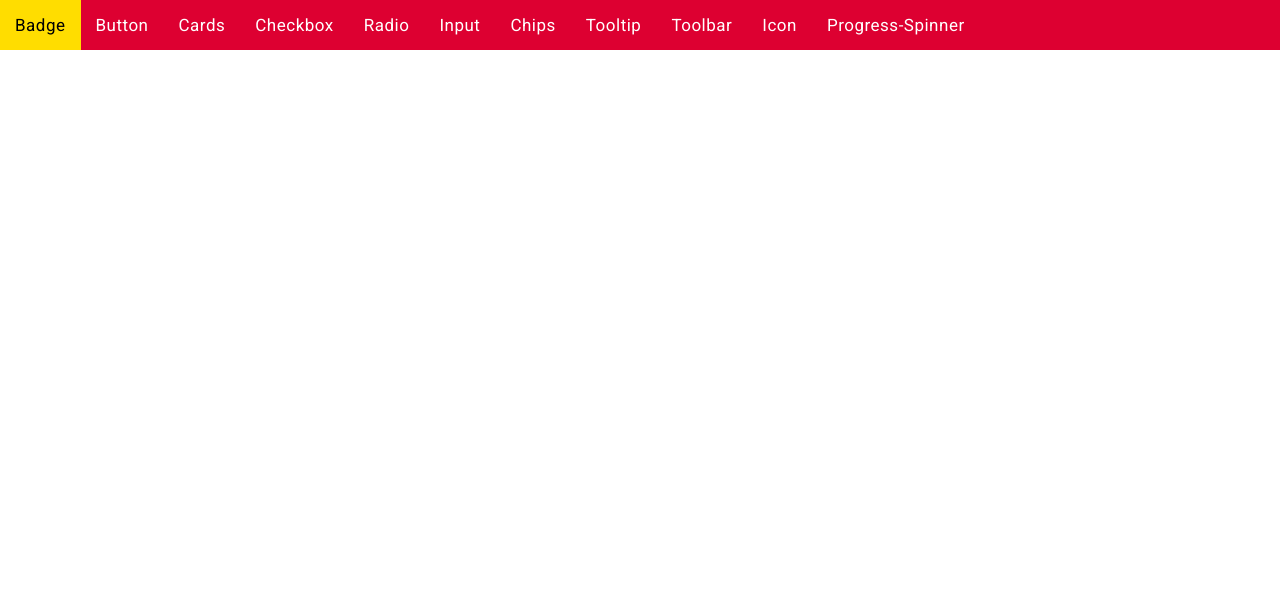
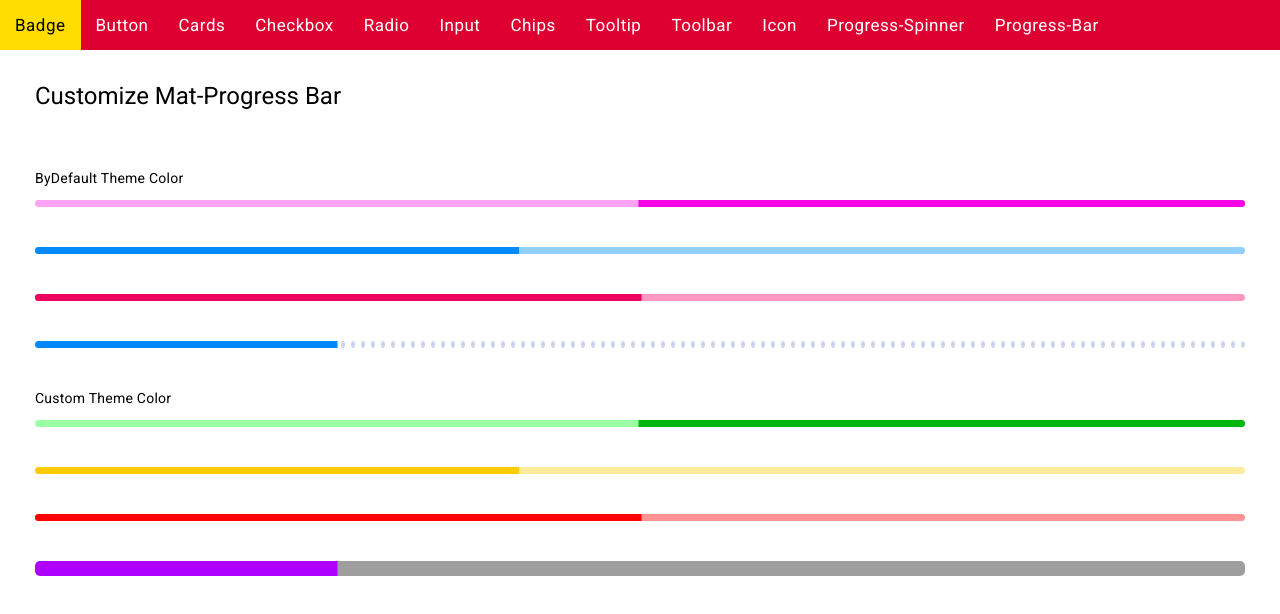
Before and after one commit to Haresh-thumar/Angular-Material-v15-Customize, an Angular app: page /progress-bar in a window 1280 px wide. Before the commit this address led to /. Shown: the top 614 px of the page. Built offline with nearby package versions, Linux system fonts and the light colour scheme; grey boxes are pictures that could not be loaded.

Commit message:
progress-bar

```diff
--- a/src/app/app-routing.module.ts
+++ b/src/app/app-routing.module.ts
@@ -11,6 +11,7 @@ import { MatTooltipComponent } from './mat-tooltip/mat-tooltip.component';
 import { ToolbarComponent } from './toolbar/toolbar.component';
 import { IconComponent } from './icon/icon.component';
 import { ProgressSpinnerComponent } from './progress-spinner/progress-spinner.component';
+import { ProgressBarComponent } from './progress-bar/progress-bar.component';
 
 const routes: Routes = [
   { path: 'badge', component: BadgeComponent },
@@ -24,6 +25,7 @@ const routes: Routes = [
   { path: 'toolbar', component: ToolbarComponent },
   { path: 'icon', component: IconComponent },
   { path: 'progress-spinner', component: ProgressSpinnerComponent },
+  { path: 'progress-bar', component: ProgressBarComponent },
 ];
 
 @NgModule({
--- a/src/app/app.component.html
+++ b/src/app/app.component.html
@@ -11,6 +11,7 @@
     <li><a routerLink="toolbar" routerLinkActive="active">Toolbar</a></li>
     <li><a routerLink="icon" routerLinkActive="active">Icon</a></li>
     <li><a routerLink="progress-spinner" routerLinkActive="active">Progress-Spinner</a></li>
+    <li><a routerLink="progress-bar" routerLinkActive="active">Progress-Bar</a></li>
   </ul>
 </section>
 
--- a/src/app/app.module.ts
+++ b/src/app/app.module.ts
@@ -30,6 +30,8 @@ import { MatToolbarModule } from '@angular/material/toolbar';
 import { IconComponent } from './icon/icon.component';
 import { ProgressSpinnerComponent } from './progress-spinner/progress-spinner.component';
 import { MatProgressSpinnerModule } from '@angular/material/progress-spinner';
+import { ProgressBarComponent } from './progress-bar/progress-bar.component';
+import { MatProgressBarModule } from '@angular/material/progress-bar';
 
 
 @NgModule({
@@ -46,6 +48,7 @@ import { MatProgressSpinnerModule } from '@angular/material/progress-spinner';
     ToolbarComponent,
     IconComponent,
     ProgressSpinnerComponent,
+    ProgressBarComponent,
   ],
   imports: [
     BrowserModule,
@@ -64,7 +67,8 @@ import { MatProgressSpinnerModule } from '@angular/material/progress-spinner';
     MatChipsModule,
     MatTooltipModule,
     MatToolbarModule,
-    MatProgressSpinnerModule
+    MatProgressSpinnerModule,
+    MatProgressBarModule
   ],
   providers: [],
   bootstrap: [AppComponent]
--- /dev/null
+++ b/src/app/progress-bar/progress-bar.component.html
@@ -0,0 +1,32 @@
+<h1>Customize Mat-Progress Bar</h1>
+
+<br><br>
+
+<!------------------------------ ByDefault Progress-Bar --------------------------------->
+<p>ByDefault Theme Color</p>
+<mat-progress-bar mode="indeterminate" color="accent"></mat-progress-bar>
+<br><br>
+
+<mat-progress-bar mode="determinate" value="40" color="primary"></mat-progress-bar>
+<br><br>
+
+<mat-progress-bar mode="query" color="warn"></mat-progress-bar>
+<br><br>
+
+<mat-progress-bar mode="buffer" value="25" color="primary"></mat-progress-bar>
+<br><br>
+
+
+<!------------------------------ Custom Progress-Bar --------------------------------->
+<p>Custom Theme Color</p>
+<mat-progress-bar mode="indeterminate" color="success"></mat-progress-bar>
+<br><br>
+
+<mat-progress-bar mode="determinate" value="40" color="warning"></mat-progress-bar>
+<br><br>
+
+<mat-progress-bar mode="query" color="danger"></mat-progress-bar>
+<br><br>
+
+<mat-progress-bar mode="buffer" value="25" color="info"></mat-progress-bar>
+<br><br>
--- /dev/null
+++ b/src/app/progress-bar/progress-bar.component.scss
@@ -0,0 +1,100 @@
+/*---------------------------------------------------------------------------------------------------------
+                      ByDefault Progress-Bar Change Background & Foreground Color
+---------------------------------------------------------------------------------------------------------*/
+
+// change progress-bar background color, border-radius & track height fot accent color
+.mat-mdc-progress-bar.mat-accent {
+  --mdc-linear-progress-active-indicator-color: #fa00e5;
+  --mdc-linear-progress-track-height: 7px !important;
+  border-radius: 5px !important;
+}
+
+// change progress buffer bar color
+::ng-deep .mat-mdc-progress-bar.mat-accent .mdc-linear-progress__buffer-bar {
+  background: #ffa3f7;
+}
+
+// change progress-bar background color, border-radius & track height fot primary color
+.mat-mdc-progress-bar.mat-primary {
+  --mdc-linear-progress-active-indicator-color: #0089fa;
+  --mdc-linear-progress-track-height: 7px !important;
+  border-radius: 5px !important;
+}
+
+// change progress buffer bar color
+::ng-deep .mat-mdc-progress-bar.mat-primary .mdc-linear-progress__buffer-bar {
+  background: #93cfff;
+}
+
+// change progress-bar background color, border-radius & track height fot warn color
+.mat-mdc-progress-bar.mat-warn {
+  --mdc-linear-progress-active-indicator-color: #ed005f;
+  --mdc-linear-progress-track-height: 7px !important;
+  border-radius: 5px !important;
+}
+
+// change progress buffer bar color
+::ng-deep .mat-mdc-progress-bar.mat-warn .mdc-linear-progress__buffer-bar {
+  background: #ff97c1;
+}
+
+
+
+
+
+/*---------------------------------------------------------------------------------------------------------
+                      Custom Progress-Bar Change Background & Foreground Color
+---------------------------------------------------------------------------------------------------------*/
+// change progress-bar background color, border-radius & track height fot success color
+.mat-mdc-progress-bar.mat-success {
+  --mdc-linear-progress-active-indicator-color: #00b70f;
+  --mdc-linear-progress-track-height: 7px !important;
+  border-radius: 5px !important;
+}
+
+// change progress buffer bar color
+::ng-deep .mat-mdc-progress-bar.mat-success .mdc-linear-progress__buffer-bar {
+  background: #9cffa4;
+}
+
+// change progress-bar background color, border-radius & track height fot warning color
+.mat-mdc-progress-bar.mat-warning {
+  --mdc-linear-progress-active-indicator-color: #ffcc00;
+  --mdc-linear-progress-track-height: 7px !important;
+  border-radius: 5px !important;
+}
+
+// change progress buffer bar color
+::ng-deep .mat-mdc-progress-bar.mat-warning .mdc-linear-progress__buffer-bar {
+  background: #ffeb9b;
+}
+
+// change progress-bar background color, border-radius & track height fot danger color
+.mat-mdc-progress-bar.mat-danger {
+  --mdc-linear-progress-active-indicator-color: #ff0000;
+  --mdc-linear-progress-track-height: 7px !important;
+  border-radius: 5px !important;
+}
+
+// change progress buffer bar color
+::ng-deep .mat-mdc-progress-bar.mat-danger .mdc-linear-progress__buffer-bar {
+  background: #ff9292;
+}
+
+// change progress-bar background color, border-radius & track height fot info color
+.mat-mdc-progress-bar.mat-info {
+  --mdc-linear-progress-active-indicator-color: #ae00ff;
+  --mdc-linear-progress-track-height: 15px !important;
+  border-radius: 5px !important;
+}
+
+// change progress buffer bar color
+::ng-deep .mat-mdc-progress-bar.mat-info .mdc-linear-progress__buffer-bar {
+  background: #de96ff;
+}
+
+
+// change image in buffer-bar
+::ng-deep .mat-mdc-progress-bar.mat-info .mdc-linear-progress__buffer-dots {
+  background-image: url("https://assets.allpngfree.com/storage/thumbnails/red-round-shape-png-images-thumbnail-1639243591.jpg");
+}
```
Also changed, not shown: src/app/progress-bar/progress-bar.component.ts (added, +10 -0 lines), 1 other file (tests, documents, lock files or other folders).
